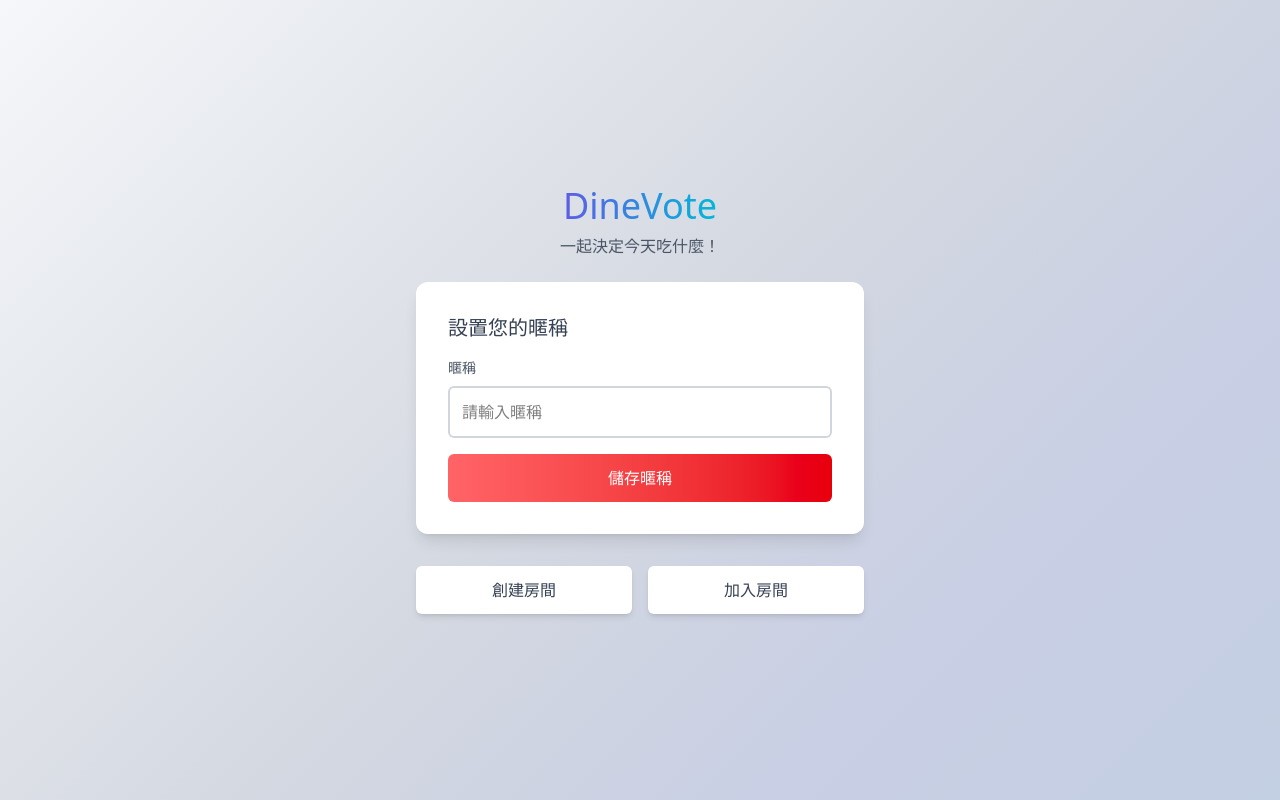
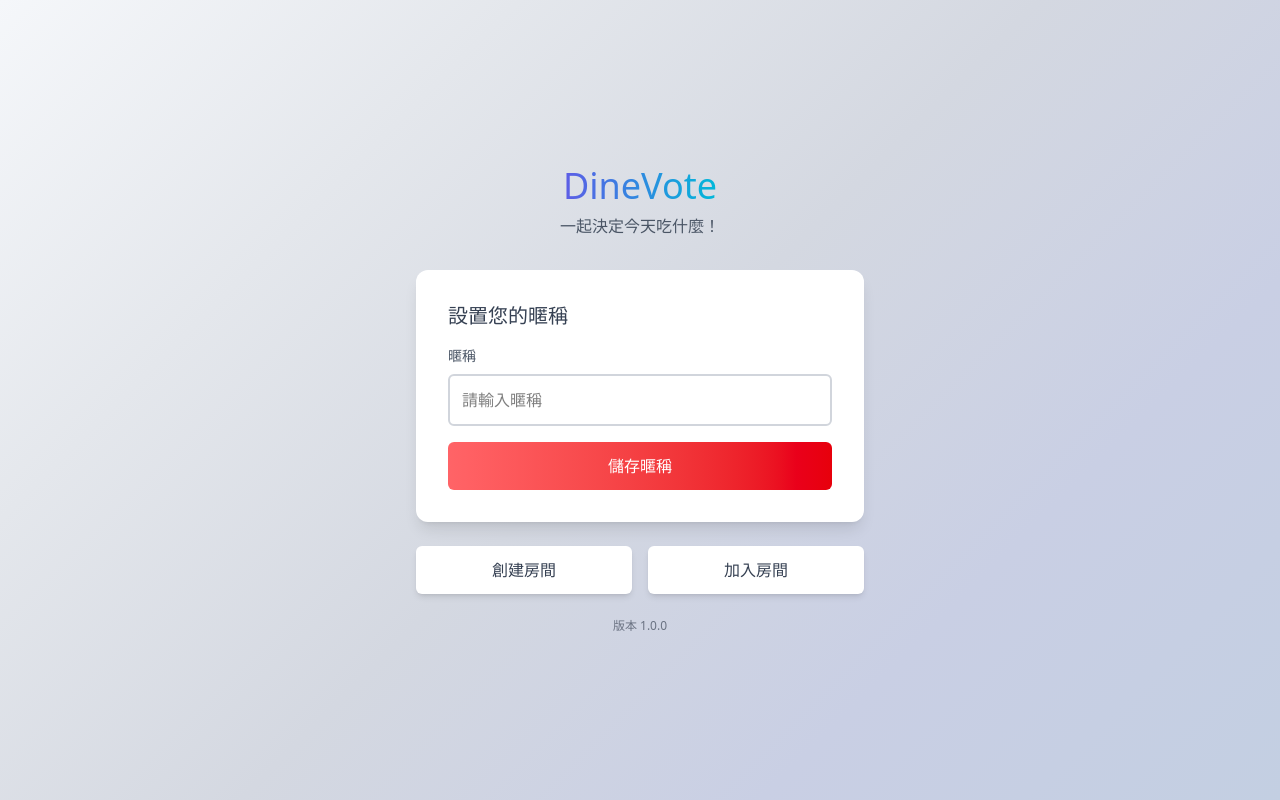
Before and after one commit to jon111rock/dine-vote, a Vue app: page / in a window 1280 px wide. Built offline with nearby package versions, Linux system fonts and the light colour scheme.

Commit message:
fix(nickname): 修正暱稱編輯器的錯誤提示邏輯
- 更新首頁樣式，增強響應式設計
- 調整按鈕樣式以改善用戶體驗

```diff
--- a/src/views/Home.vue
+++ b/src/views/Home.vue
@@ -14,22 +14,47 @@ const handleNicknameSaved = (nickname) => {
 </script>
 
 <template>
-  <div class="flex justify-center items-center h-screen flex-col">
-    <div class="max-w-md w-full">
-      <div class="flex flex-col items-center">
-        <h1 class="text-4xl mb-2 text-logo-gradient font-medium">DineVote</h1>
-        <p class="text-gray-600">一起決定今天吃什麼！</p>
+  <div class="flex justify-center items-center min-h-screen py-8 px-4 sm:py-12">
+    <div class="w-full max-w-md">
+      <!-- Logo 和標語 -->
+      <div class="flex flex-col items-center mb-6 sm:mb-8">
+        <h1 class="text-3xl sm:text-4xl mb-2 text-logo-gradient font-medium">DineVote</h1>
+        <p class="text-gray-600 text-sm sm:text-base">一起決定今天吃什麼！</p>
       </div>
-      <div class="bg-white p-8 rounded-xl shadow-lg mt-6">
-        <p class="text-xl font-medium text-gray-700">{{ nicknameStorage.hasNickname() ? '歡迎回來！' : '設置您的暱稱' }}</p>
-        <div class="mt-4">
+
+      <!-- 主卡片 -->
+      <div class="bg-white p-6 sm:p-8 rounded-xl shadow-lg mb-6">
+        <p class="text-xl font-medium text-gray-700 mb-4">{{ nicknameStorage.hasNickname() ? '歡迎回來！' : '設置您的暱稱' }}</p>
+        <div>
           <NicknameEditor @nickname-saved="handleNicknameSaved" />
         </div>
       </div>
-      <div class="w-full mt-8 flex gap-4">
-        <button class="w-1/2 bg-white rounded-md p-2 py-3 shadow-md text-gray-700 font-medium">創建房間</button>
-        <button class="w-1/2 bg-white rounded-md p-2 py-3 shadow-md text-gray-700 font-medium">加入房間</button>
+
+      <!-- 底部按鈕 -->
+      <div class="w-full flex gap-3 sm:gap-4">
+        <button class="cursor-pointer w-1/2 bg-white rounded-md p-2 py-3 shadow-md text-gray-700 font-medium text-sm sm:text-base hover:shadow-lg transition-shadow">創建房間</button>
+        <button class="cursor-pointer w-1/2 bg-white rounded-md p-2 py-3 shadow-md text-gray-700 font-medium text-sm sm:text-base hover:shadow-lg transition-shadow">加入房間</button>
+      </div>
+
+      <!-- 版本資訊 -->
+      <div class="mt-6 text-center">
+        <p class="text-xs text-gray-500">版本 1.0.0</p>
       </div>
     </div>
   </div>
 </template>
+
+<style scoped>
+.text-logo-gradient {
+  background: linear-gradient(to right, #5E5CE6, #00B8D9);
+  -webkit-background-clip: text;
+  background-clip: text;
+  color: transparent;
+}
+
+@media (max-width: 640px) {
+  .min-h-screen {
+    height: -webkit-fill-available;
+  }
+}
+</style>
```
